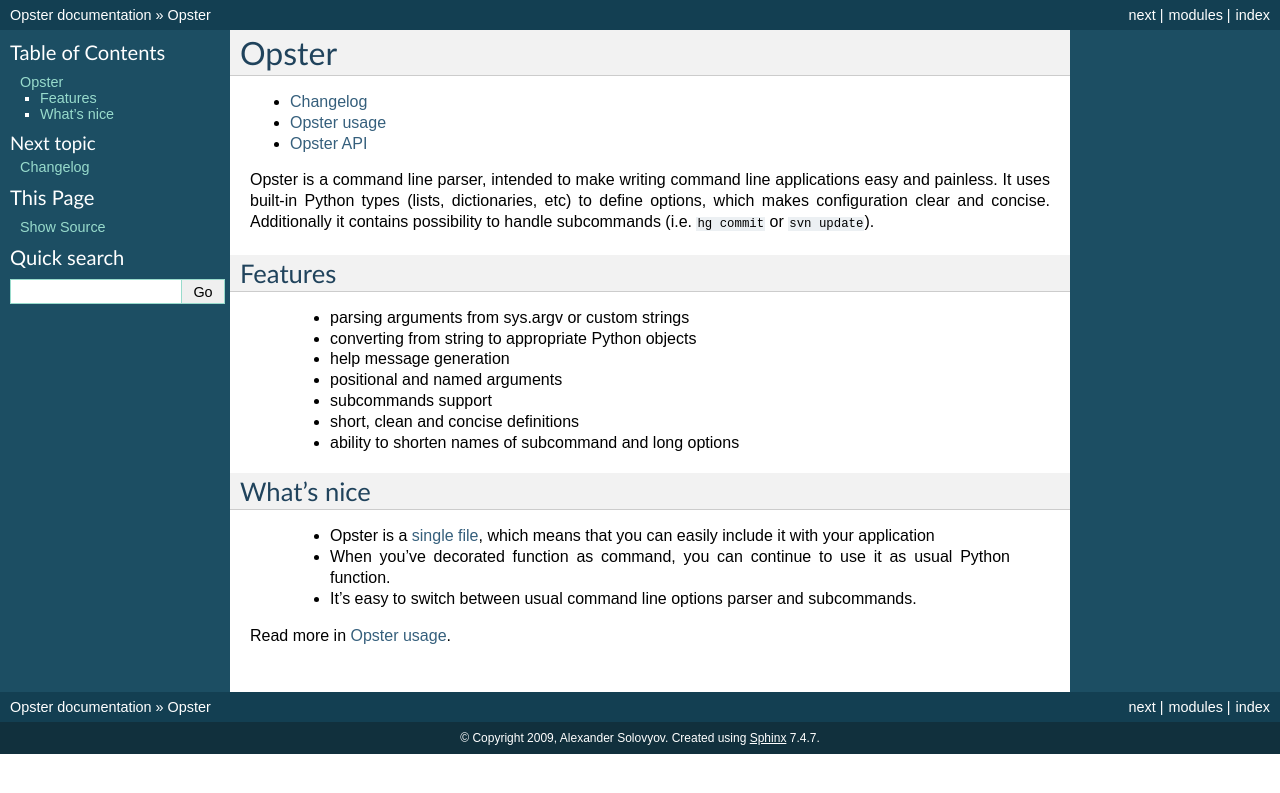
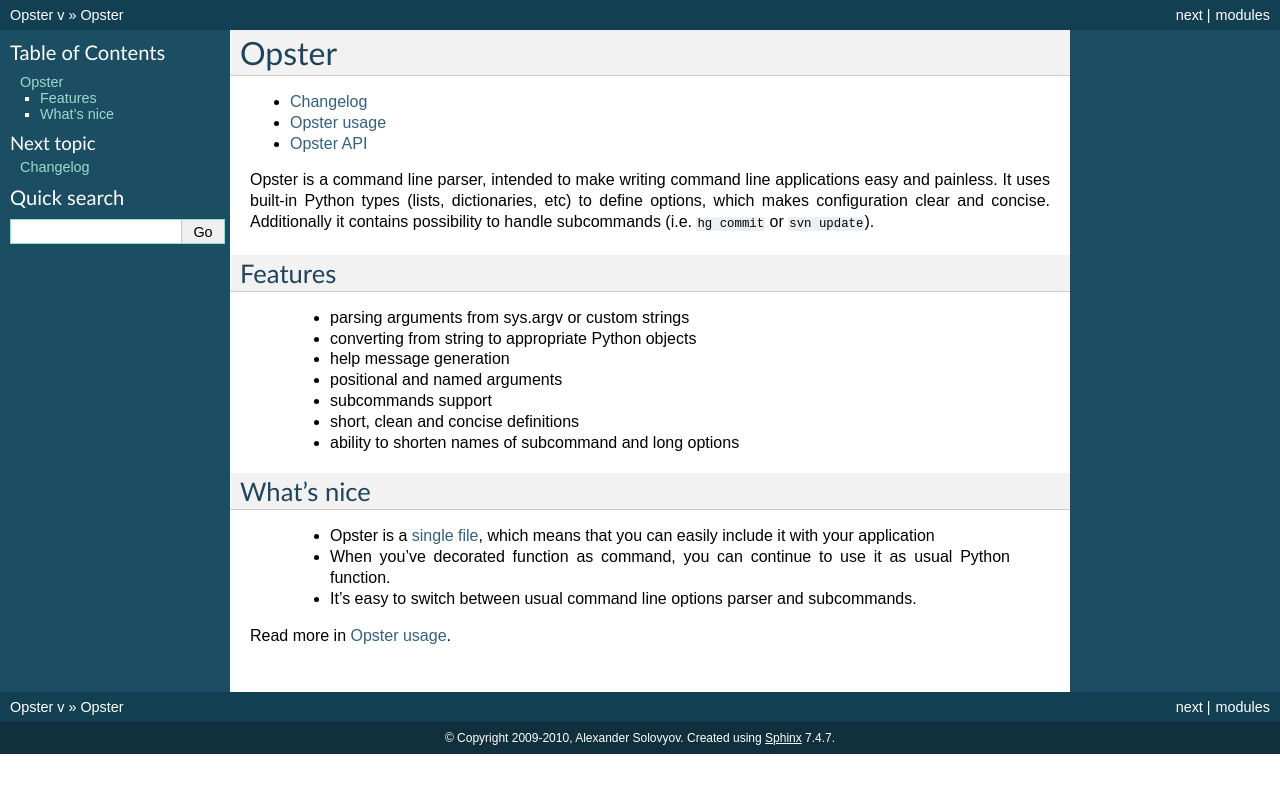
Before and after one commit to piranha/opster, a Sphinx documentation site: the page built from docs/index.rst, in a window 1280 px wide. Shown: the top 793 px of the page. Built offline with Sphinx 7.4.7, drawn with Linux system fonts in a browser that asks for light colours; the version number could not be read and is left out.

```diff
--- a/docs/conf.py
+++ b/docs/conf.py
@@ -1,6 +1,6 @@
 # -*- coding: utf-8 -*-
 
-import sys, os
+import sys
 sys.path.append('..')
 import opster
 
@@ -11,7 +11,7 @@ templates_path = ['_templates']
 source_suffix = '.rst'
 master_doc = 'index'
 project = u'Opster'
-copyright = u'2009, Alexander Solovyov'
+copyright = u'2009-2010, Alexander Solovyov'
 version = release = opster.__version__
 exclude_trees = ['_build']
 pygments_style = 'sphinx'
@@ -20,21 +20,8 @@ pygments_style = 'sphinx'
 # -- Options for HTML output ---------------------------------------------------
 
 html_theme = 'default'
-# "<project> v<release> documentation".
-#html_title = None
-# A shorter title for the navigation bar.  Default is the same as html_title.
-#html_short_title = None
-
-#html_logo = None
-#html_favicon = None
+html_title = "%s v%s" % (project, version)
 html_static_path = ['_static']
 html_use_smartypants = True
-htmlhelp_basename = 'Opsterdoc'
-
-
-# -- Options for LaTeX output --------------------------------------------------
-
-latex_documents = [
-  ('index', 'Opster.tex', u'Opster Documentation',
-   u'Alexander Solovyov', 'manual'),
-]
+html_use_index = False
+html_show_sourcelink = False
```
